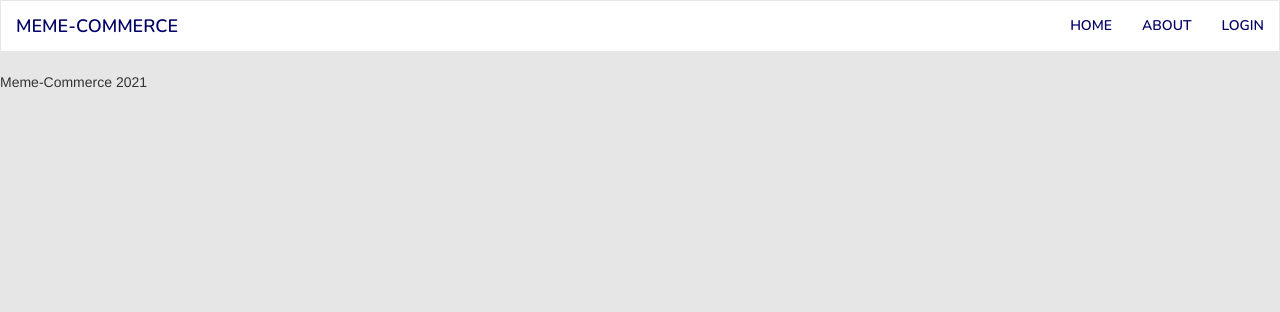
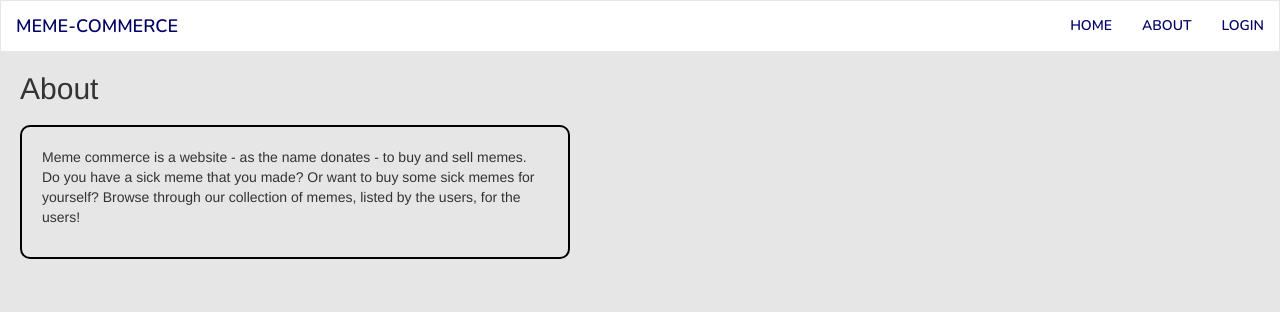
Before and after one commit to zahidk9/meme-commerce, a Django app: page /memecommerce/about/ in a window 1280 px wide. Shown: the top 312 px of the page. Run offline with Django 3.2, Linux system fonts and the light colour scheme; some libraries are stand-ins or nearby versions.

Commit message:
created about.html

```diff
--- a/static/style.css
+++ b/static/style.css
@@ -36,5 +36,18 @@ img {
 .thumbnail{
 	background-color: #E6E6E6 !important;
 	border: none;
+}
 
+.aboutbox{
+  background-color: #E6E6E6 !important;
+  width: 550px;
+  border: 2px solid black;
+  padding: 20px;
+  margin: 20px;
+  text-align: left;
+  border-radius: 10px;
 }
+
+.abouttitle{
+	padding-left: 20px;
+}
--- a/templates/memecommerce/about.html
+++ b/templates/memecommerce/about.html
@@ -5,4 +5,9 @@
 {% endblock %}
 
 {% block body_block %}
+	<h2 class="abouttitle">About</h2>
+	<div class = "aboutbox">
+		<p>Meme commerce is a website - as the name donates - to buy and sell memes. Do you have a sick meme that you made? Or want to buy some sick memes for yourself? Browse through our collection of memes, listed by the users, for the users! </p>
+	</div>
+
 {% endblock %}
--- a/templates/memecommerce/base.html
+++ b/templates/memecommerce/base.html
@@ -46,8 +46,4 @@
 		</div>
 	</body>
 
-	<footer>
-		Meme-Commerce 2021
-	</footer>
-
 </html>
```
Also changed, not shown: static/images/bg.png (added).
